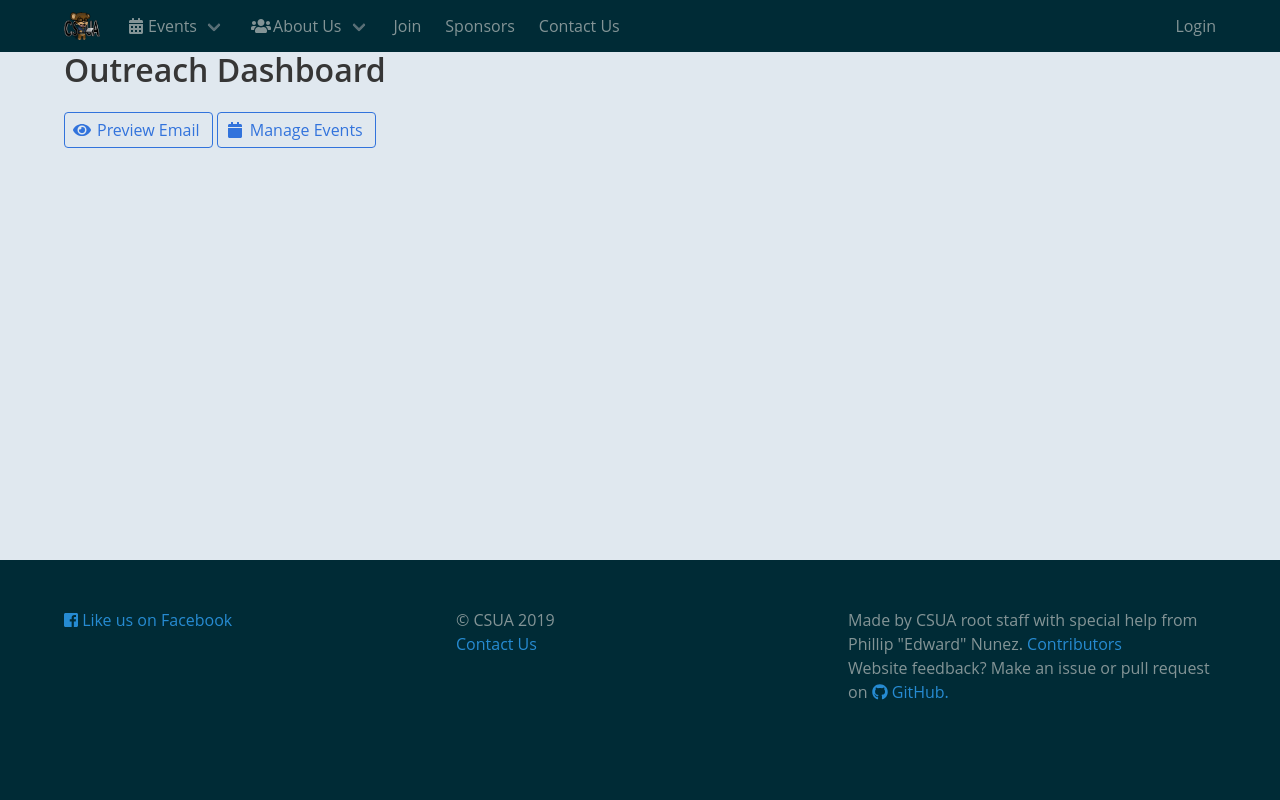
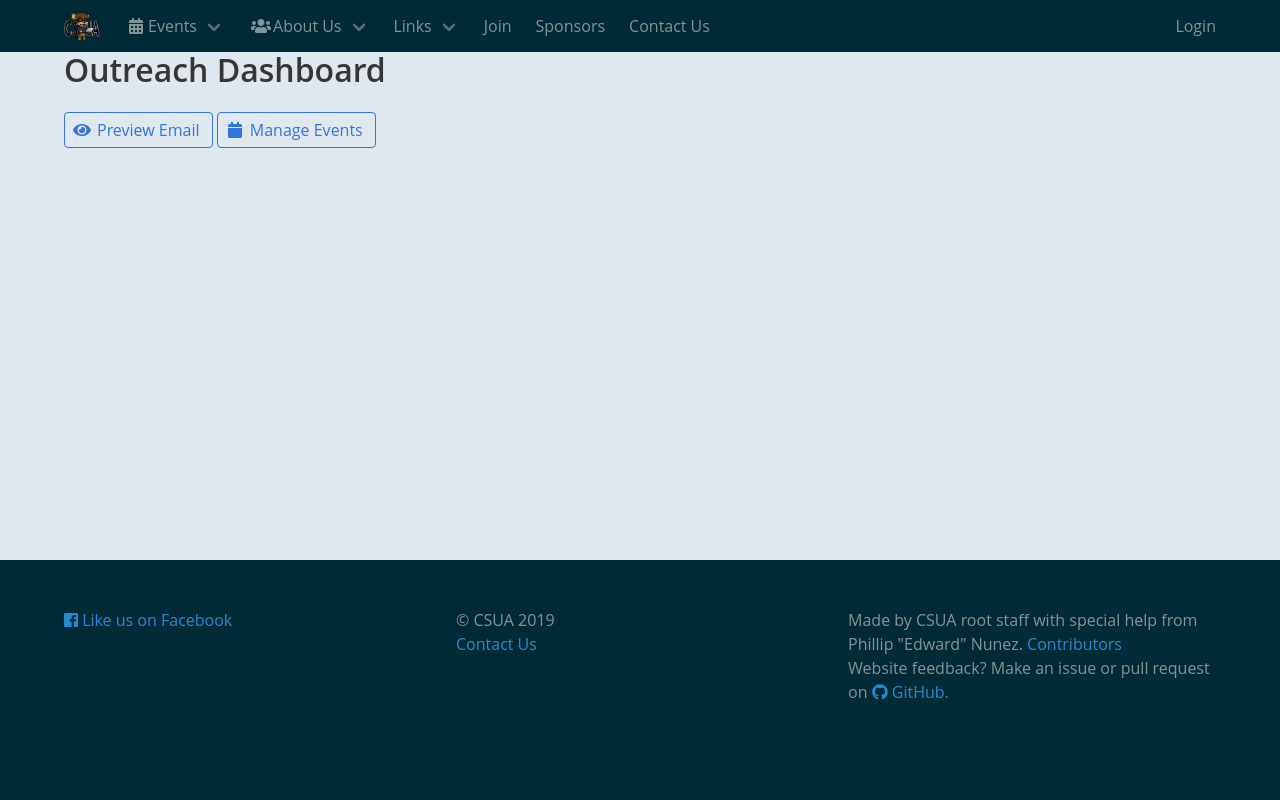
Before and after one commit to CSUA/csua-backend, a Django app: page /outreach/ in a window 1280 px wide. Run offline with Django 3.2, Linux system fonts and the light colour scheme; parts of the project's set-up code (start-up, migrations or seed data) failed here and were passed over; some libraries are stand-ins or nearby versions.

Commit message:
'Links' navbar addition

```diff
--- a/templates/base.html
+++ b/templates/base.html
@@ -84,6 +84,23 @@ document.addEventListener('DOMContentLoaded', () => {
                 </div>
               </div>
 
+
+
+              <div class="navbar-item has-dropdown is-hoverable">
+                <span class="navbar-link">
+                  <span>
+                    Links
+                  </span>
+                </span>
+
+                <div class="navbar-dropdown">
+                  <a class="navbar-item" href="https://github.com/CSUA/csua-utils/wiki">
+                    Root Staff Wiki
+                  </a>
+                </div>
+              </div>
+
+
               <a class="navbar-item" href="{% url 'join' %}">
                 Join
               </a>
--- a/templates/index.html
+++ b/templates/index.html
@@ -26,6 +26,12 @@
       Looking for a place to learn more about computer science and meet
       other students? Come visit us at our office (311 Soda) or come to our
       <a href="/events/">events.</a>
+
+      <p>
+      Read more about the resources you have access to as a CSUA member on the
+      <a href="https://github.com/CSUA/csua-utils/wiki">csua-utils wiki</a>!
+      </p>
+
       </p>
     </div>
   </div>
```
